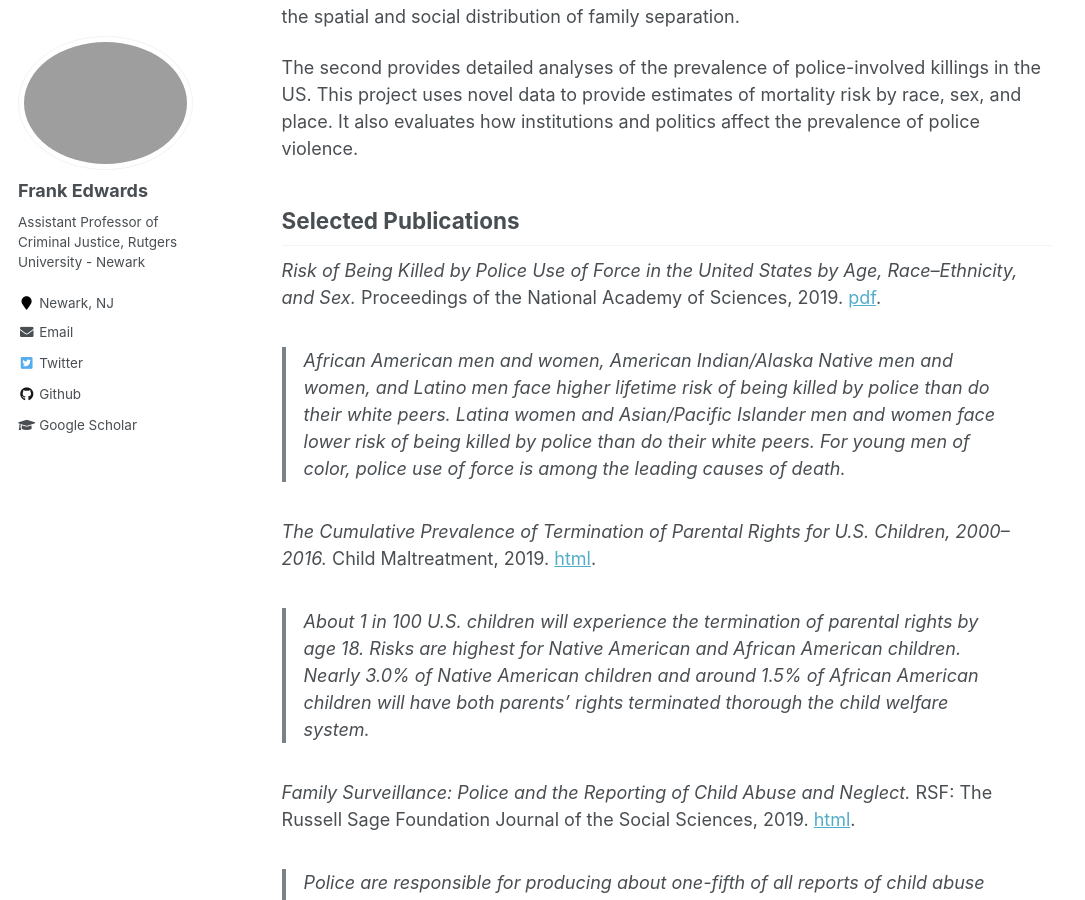
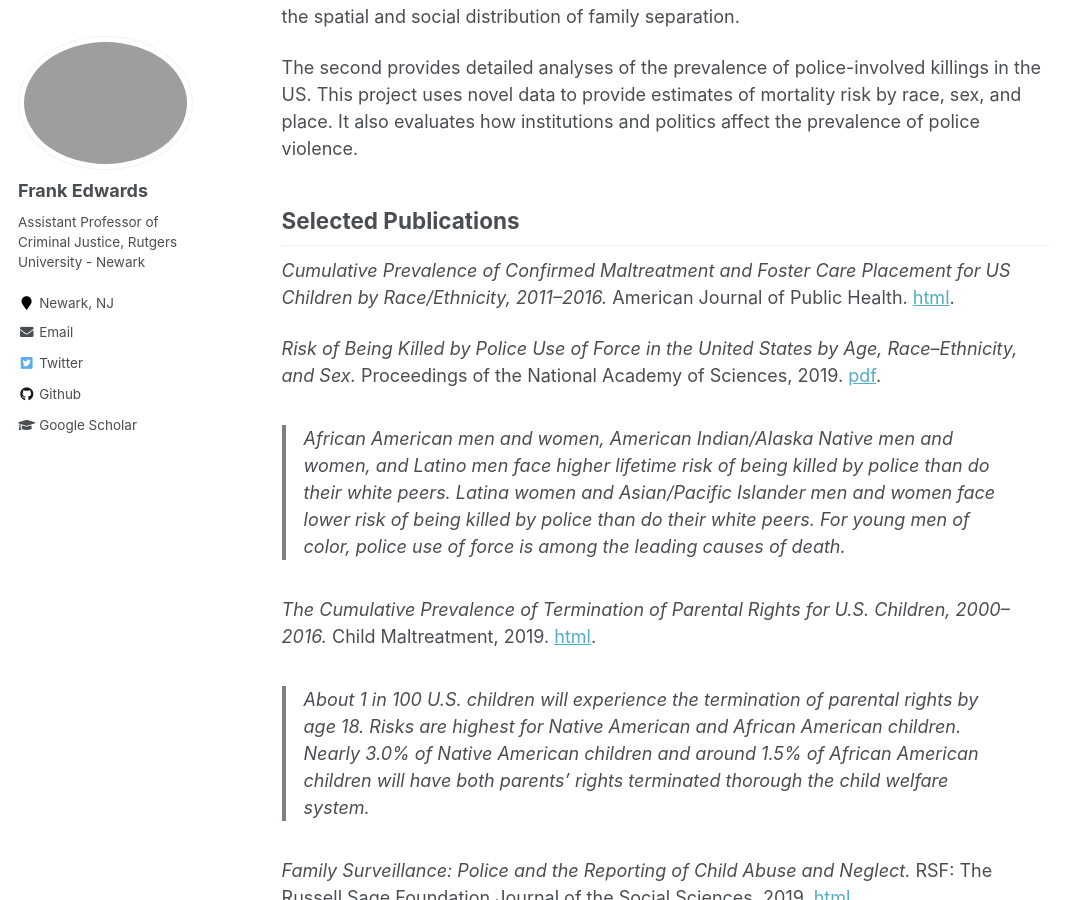
Before and after one commit to f-edwards/f-edwards.github.io, a Jekyll site: the page built from _pages/about.md, in a window 1280 px wide and 900 px high, scrolled down 314 px. Shown: the whole window, without its empty margins (0-1085 px from the left). Built offline with Jekyll 4.4.1, drawn with Linux system fonts in a browser that asks for light colours; comment, search, counter and statistics services are not loaded.

Commit message:
update citations

```diff
--- a/_config.yml
+++ b/_config.yml
@@ -9,7 +9,7 @@
 locale                   : "en-US"
 title                    : "Frank Edwards"
 title_separator          : ""
-# name                     : &name ""
+name                     : &name "Frank Edwards"
 description              : &description "Assistant Professor of Criminal Justice, Rutgers University - Newark"
 url                      : https://f-edwards.github.io # the base hostname & protocol for your site e.g. "https://mmistakes.github.io"
 baseurl                  : "" # the subpath of your site, e.g. "/blog"
--- a/_pages/about.md
+++ b/_pages/about.md
@@ -19,6 +19,9 @@ The first draws attention to child protection systems as key sites of family dis
 The second provides detailed analyses of the prevalence of police-involved killings in the US. This project uses novel data to provide estimates of mortality risk by race, sex, and place. It also evaluates how institutions and politics affect the prevalence of police violence.
 
 ## Selected Publications
+
+*Cumulative Prevalence of Confirmed Maltreatment and Foster Care Placement for US Children by Race/Ethnicity, 2011–2016.* American Journal of Public Health. [html](https://ajph.aphapublications.org/doi/10.2105/AJPH.2019.305554).
+<span data-badge-popover="right" data-badge-type="2" data-doi="10.2105/AJPH.2019.305554" class="altmetric-embed" style ="display: inline-block"></span>
 
 *Risk of Being Killed by Police Use of Force in the United States by Age, Race–Ethnicity, and Sex.* Proceedings of the National Academy of Sciences, 2019. [pdf](https://osf.io/preprints/socarxiv/kw9cu/).
 <span data-badge-popover="right" data-badge-type="2" data-doi="10.1073/pnas.1821204116" class="altmetric-embed" style ="display: inline-block"></span>
```
